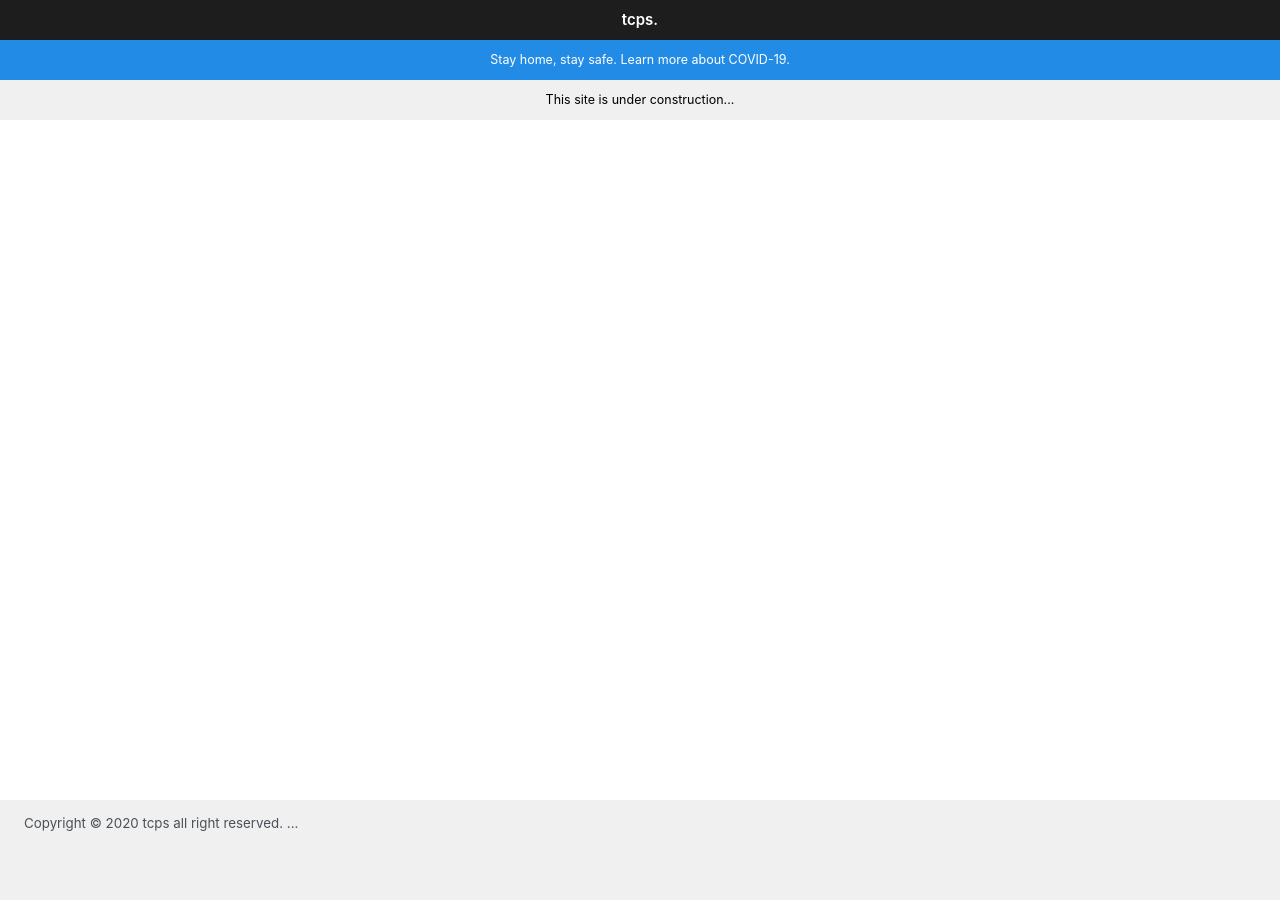
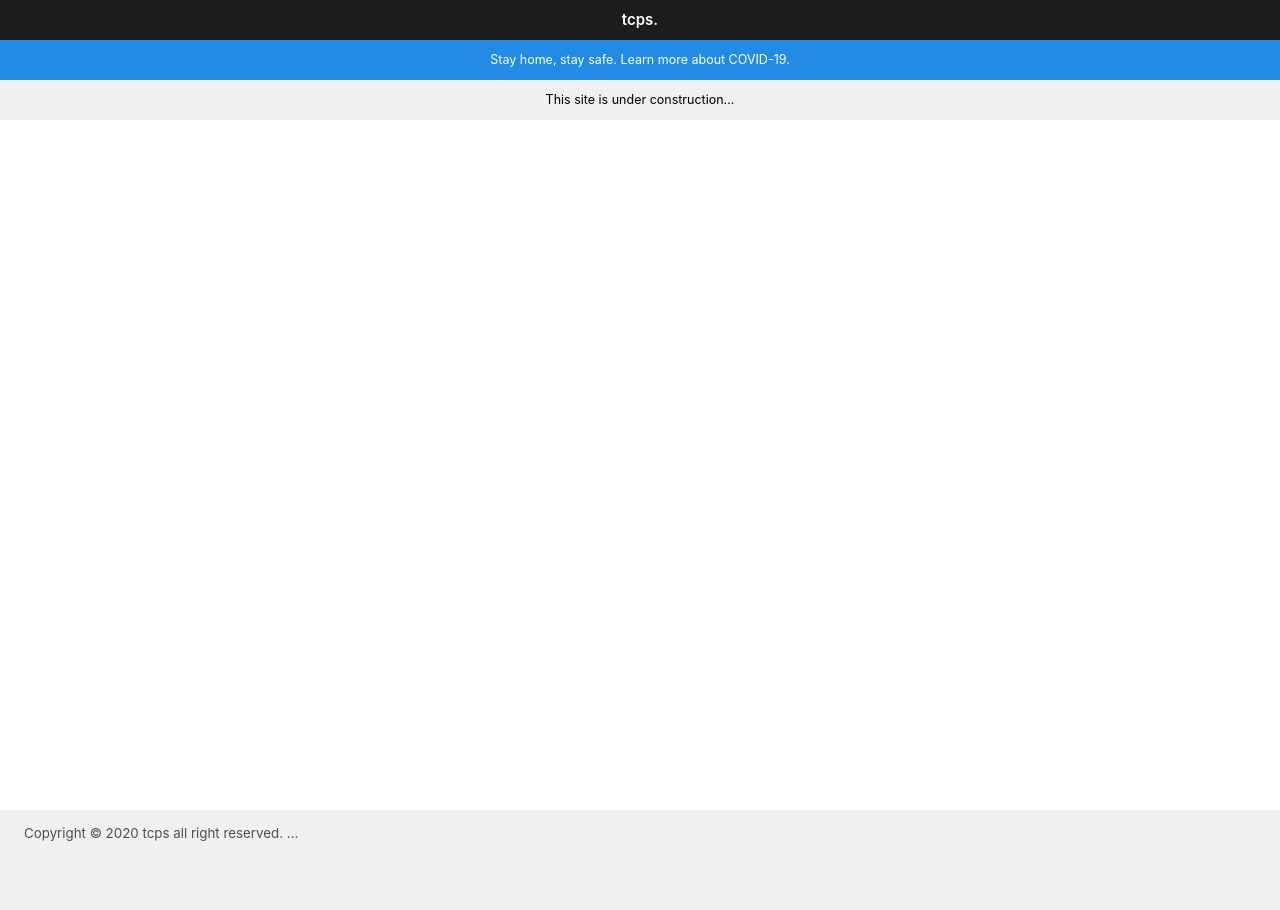
Before and after one commit to ttcps/ttcps.github.io, a Jekyll site: the page built from index.html, in a window 1280 px wide. Built offline with Jekyll 4.4.1, drawn with Linux system fonts in a browser that asks for light colours.

Commit message:
Update _base.scss

```diff
--- a/_sass/_base.scss
+++ b/_sass/_base.scss
@@ -17,6 +17,13 @@
       -ms-text-size-adjust: 100%;
 }
 
+main{
+  margin: 10px;
+}
+
+main :first-child{
+  margin: 0px
+}
 // No `:visited` state is required by default (browsers will use `a`)
 a {
   color: var(--link-color);
```
